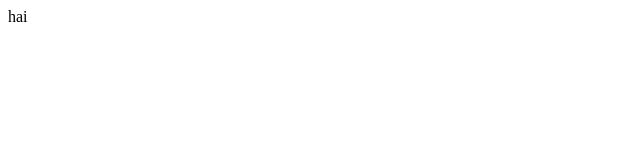
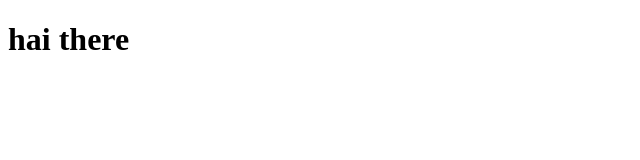
Before and after one commit to syriansurvival/syriansurvival.github.io, a plain HTML site: page index.html in a window 1280 px wide. Shown: the whole page, without its empty margins (0-640 px from the left). Drawn offline with Linux system fonts and the light colour scheme.

Commit message:
Update index.html

```diff
--- a/index.html
+++ b/index.html
@@ -1 +1,9 @@
-<p>hai</p>
+<!doctype HTML>
+<html>
+  <head>
+
+  </head>
+  <body>
+    <h1>hai there</h1>
+  </body>
+</html>
```
